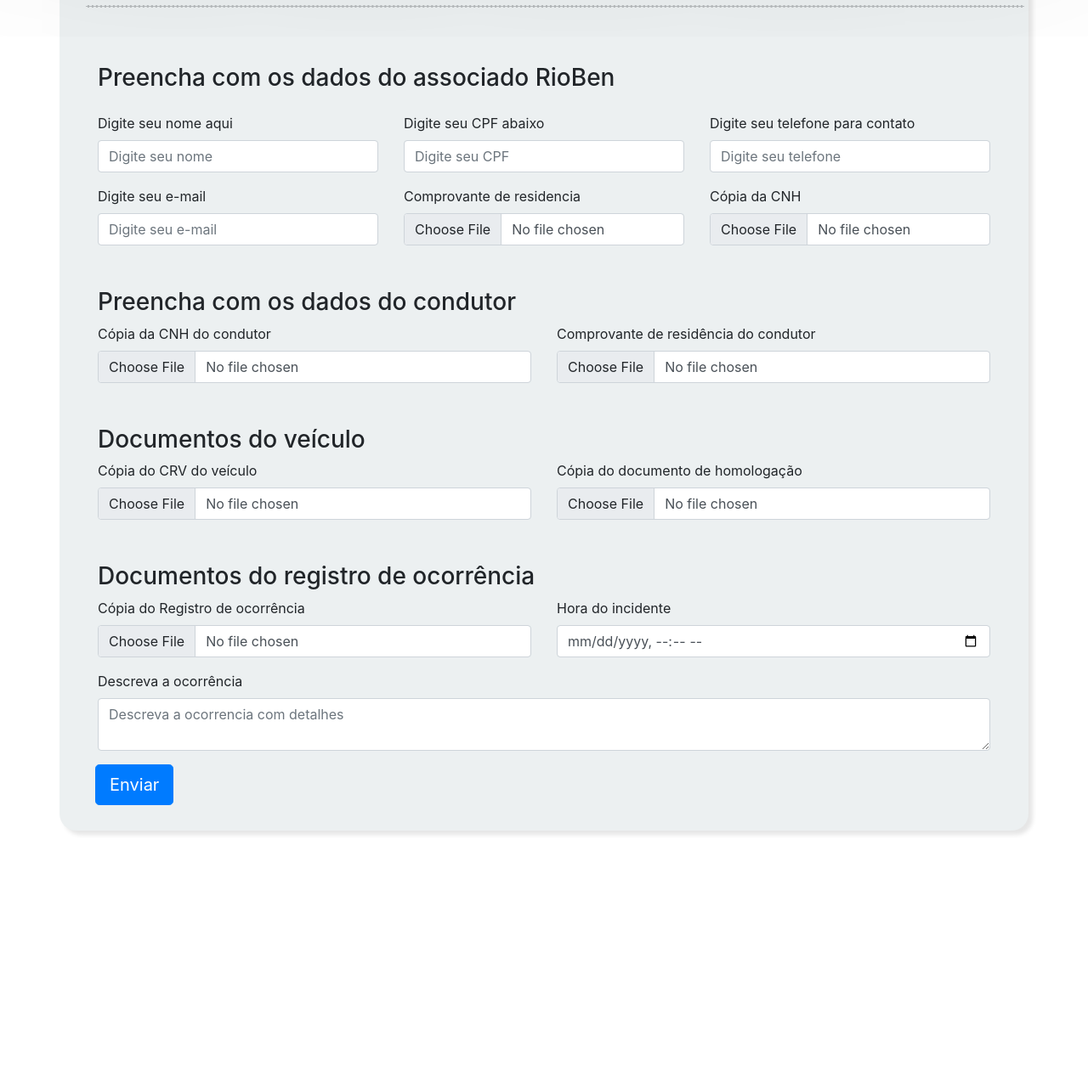
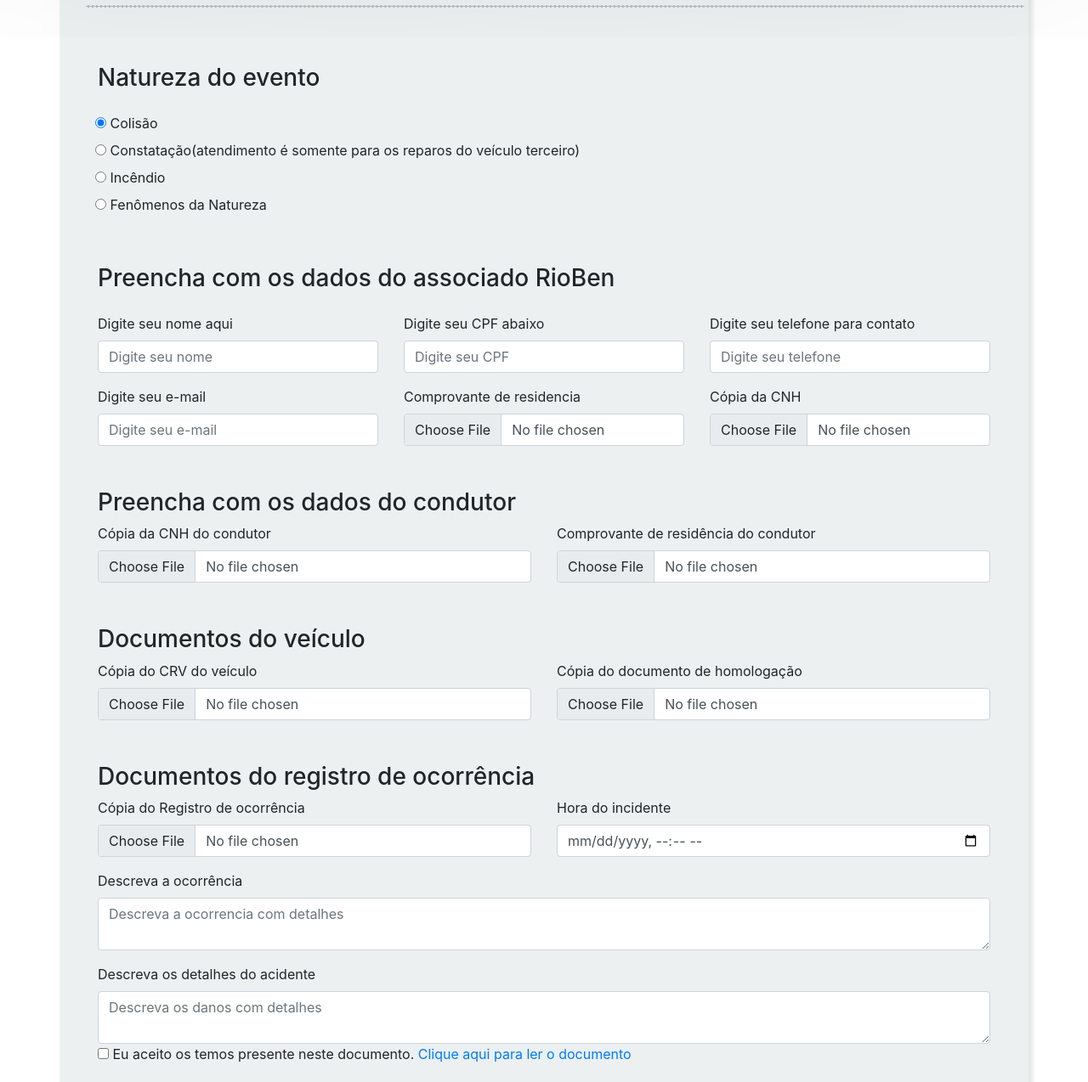
Before and after one commit to TiegoSilva/sis-entrada-de-eventos, a website: page public/entrada-colisao.html in a window 1280 px wide. Shown: the part 280-1554 px from the top of the page at 85% size. Before the commit the page ends 1288 px from the top, so only its background shows below. Drawn offline with nearby package versions, Linux system fonts and the light colour scheme.

Commit message:
new updates

```diff
--- a/public/entrada-colisao.html
+++ b/public/entrada-colisao.html
@@ -128,6 +128,17 @@
             <form action="/uploadfilescolisao" method="post" enctype="multipart/form-data">
                 <div class="row subtitulo">
                   <div class="col-12">
+                    <h3>Natureza do evento</h3>
+                  </div>
+                </div>
+                <div class="row" style="margin-top: 16px;">
+                  <label><input type="radio" name="natureza_do_evento" value="Colisão" required checked/> Colisão</label>
+                  <label><input type="radio" name="natureza_do_evento" value="Constatação"  /> Constatação(atendimento é somente para os reparos do veículo terceiro)</label>
+                  <label><input type="radio" name="natureza_do_evento" value="Incêndio" /> Incêndio</label>
+                  <label><input type="radio" name="natureza_do_evento" value="Fenômenos da Natureza" /> Fenômenos da Natureza</label>
+                </div>
+                <div class="row subtitulo">
+                  <div class="col-12">
                     <h3>Preencha com os dados do associado RioBen</h3>
                   </div>
                 </div>
@@ -205,7 +216,7 @@
                 <div class="row">
                   <div class="col-md-6">
                     <label for="registro_ocorrencia" class="form-label">Cópia do Registro de ocorrência</label>
-                    <input type="file" name="registro_ocorrencia_colisao" class="form-control" id="registro_ocorrencia" required/>
+                    <input type="file" name="registro_ocorrencia_colisao" class="form-control" id="registro_ocorrencia" />
                   </div>
                   <div class="col-md-6">
                     <label for="hora_ocorrencia" class="form-label">Hora do incidente</label>
@@ -218,6 +229,23 @@
                     <label for="descricao_ocorrencia" class="form-label">Descreva a ocorrência</label>
                     <textarea name="descricao_ocorrencia_colisao" class="form-control" id="descricao_ocorrencia_colisao" placeholder="Descreva a ocorrencia com detalhes"></textarea>
                   </div>
+                </div>
+
+                <div class="row" style="margin-top: 16px;">
+                  <div class="col-md-12">
+                    <label for="descricao_ocorrencia" class="form-label">Descreva os detalhes do acidente</label>
+                    <textarea name="descricao_danos_colisao" class="form-control" id="descricao_danos_colisao" placeholder="Descreva os danos com detalhes"></textarea>
+                  </div>
+                </div>
+
+                <div class="row">
+                  <div class="col-md-12">
+                    <input type="checkbox" name="aceito_termos" required>
+                    <label for="aceito_termos" class="form-label">
+                      Eu aceito os temos presente neste documento. <a href="./assets/pdf/termo_responsabilidade_colisao.pdf" target="_blank">Clique aqui para ler o documento</a>
+                    </label>
+                  </div>
+                </div>
 
                 <div class="row" style="margin-top: 16px;">
                     <div class="col-md-12">
```
Also changed, not shown: index.js (+10 -5 lines), public/entrada-roubo-furto.html (+13 -5 lines), public/feedback-terceiro.html (+1 -1 lines), public/protocolo.html (+3 -2 lines), public/terceiro.html (+16 -0 lines), public/assets/roubo-furto.png, 3 other files.
